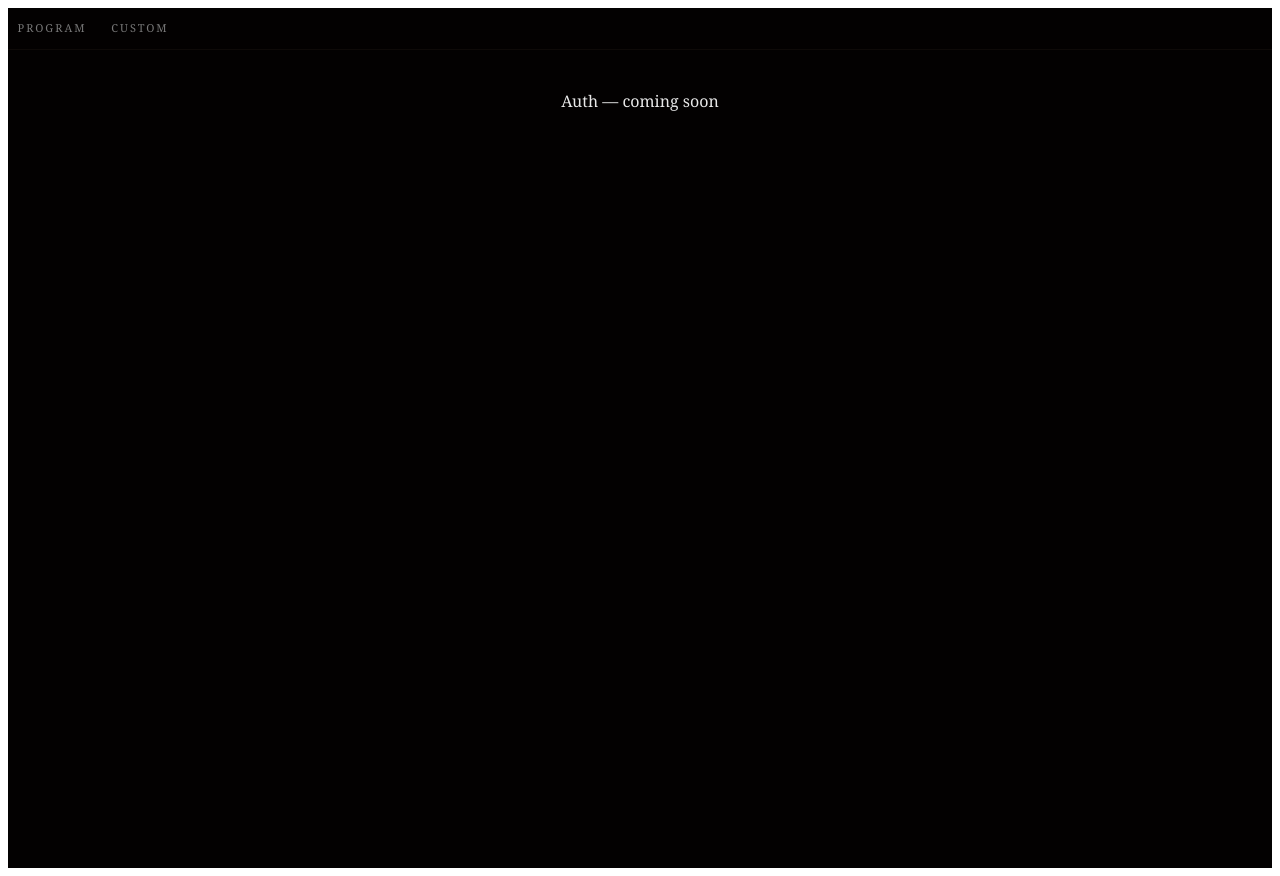
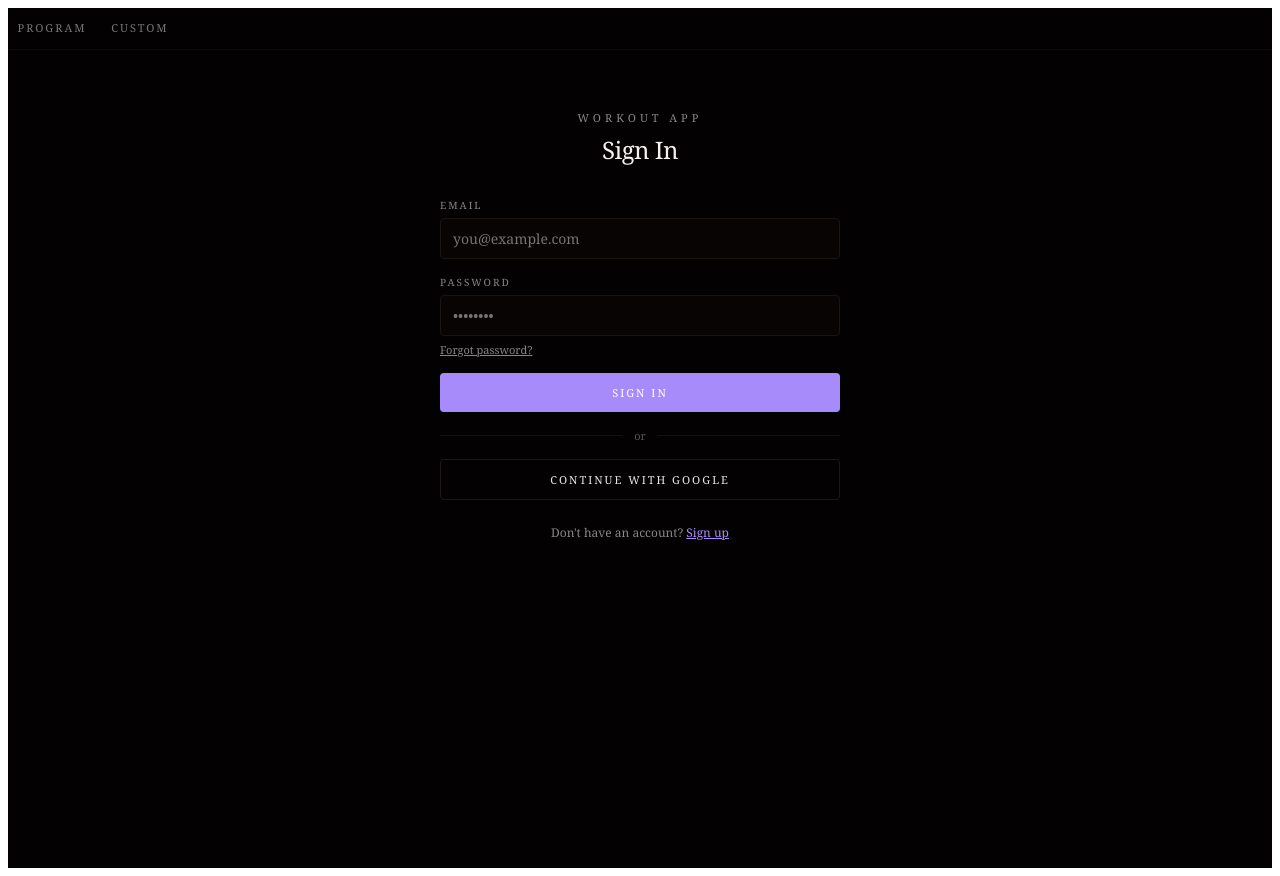
Before and after one commit to hazelugo/Workout-App, a Vue app: page /login in a window 1280 px wide. Built offline with nearby package versions, Linux system fonts and the light colour scheme; no server answers.

Commit message:
feat: add auth view with sign in, sign up, and google oauth

```diff
--- a/src/views/AuthView.vue
+++ b/src/views/AuthView.vue
@@ -1 +1,213 @@
-<template><div style="padding: 40px; text-align: center; color: #e8e8e8">Auth — coming soon</div></template>
+<template>
+  <div :style="{ maxWidth: '400px', margin: '60px auto', padding: '0 20px' }">
+    <div style="text-align: center; margin-bottom: 32px">
+      <div style="font-size: 11px; letter-spacing: 4px; color: #888; text-transform: uppercase; margin-bottom: 8px">
+        Workout App
+      </div>
+      <h1 style="font-size: 1.5rem; font-weight: 400; color: oklch(96% 0.005 45); margin: 0; letter-spacing: -0.5px">
+        {{ isSignUp ? 'Create Account' : 'Sign In' }}
+      </h1>
+    </div>
+
+    <form @submit.prevent="handleSubmit" style="display: flex; flex-direction: column; gap: 16px">
+
+      <!-- Display name (sign up only) -->
+      <div v-if="isSignUp" style="display: flex; flex-direction: column; gap: 6px">
+        <label style="font-size: 10px; letter-spacing: 2px; text-transform: uppercase; color: #888">Name</label>
+        <input
+          v-model="displayName"
+          type="text"
+          placeholder="Your name"
+          required
+          :style="inputStyle"
+        />
+        <span v-if="errors.displayName" style="font-size: 11px; color: #f87171">{{ errors.displayName }}</span>
+      </div>
+
+      <!-- Email -->
+      <div style="display: flex; flex-direction: column; gap: 6px">
+        <label style="font-size: 10px; letter-spacing: 2px; text-transform: uppercase; color: #888">Email</label>
+        <input
+          v-model="email"
+          type="email"
+          placeholder="you@example.com"
+          required
+          :style="inputStyle"
+        />
+        <span v-if="errors.email" style="font-size: 11px; color: #f87171">{{ errors.email }}</span>
+      </div>
+
+      <!-- Password -->
+      <div style="display: flex; flex-direction: column; gap: 6px">
+        <label style="font-size: 10px; letter-spacing: 2px; text-transform: uppercase; color: #888">Password</label>
+        <input
+          v-model="password"
+          type="password"
+          placeholder="••••••••"
+          required
+          :style="inputStyle"
+        />
+        <span v-if="errors.password" style="font-size: 11px; color: #f87171">{{ errors.password }}</span>
+        <button
+          v-if="!isSignUp"
+          type="button"
+          @click="handleForgotPassword"
+          style="background: none; border: none; color: #888; font-size: 11px; cursor: pointer; text-align: left; padding: 0; font-family: Georgia, serif; text-decoration: underline"
+        >Forgot password?</button>
+      </div>
+
+      <!-- General error -->
+      <span v-if="errors.general" style="font-size: 12px; color: #f87171; text-align: center">{{ errors.general }}</span>
+      <!-- Success message (e.g. reset email sent) -->
+      <span v-if="successMsg" style="font-size: 12px; color: #4ade80; text-align: center">{{ successMsg }}</span>
+
+      <!-- Submit -->
+      <button
+        type="submit"
+        :disabled="loading"
+        :style="{
+          padding: '12px',
+          background: loading ? 'oklch(20% 0.008 45)' : '#a78bfa',
+          border: 'none',
+          color: loading ? '#666' : '#fff',
+          fontSize: '11px',
+          letterSpacing: '2px',
+          textTransform: 'uppercase',
+          cursor: loading ? 'not-allowed' : 'pointer',
+          borderRadius: '4px',
+          transition: 'background 0.15s',
+          fontFamily: 'Georgia, serif',
+        }"
+      >{{ loading ? '...' : (isSignUp ? 'Create Account' : 'Sign In') }}</button>
+
+      <!-- Divider -->
+      <div style="display: flex; align-items: center; gap: 12px">
+        <div style="flex: 1; height: 1px; background: oklch(18% 0.008 45)"></div>
+        <span style="font-size: 11px; color: #555">or</span>
+        <div style="flex: 1; height: 1px; background: oklch(18% 0.008 45)"></div>
+      </div>
+
+      <!-- Google OAuth -->
+      <button
+        type="button"
+        @click="handleGoogle"
+        :disabled="loading"
+        :style="{
+          padding: '12px',
+          background: 'transparent',
+          border: '1px solid oklch(22% 0.008 45)',
+          color: '#e8e8e8',
+          fontSize: '11px',
+          letterSpacing: '2px',
+          textTransform: 'uppercase',
+          cursor: 'pointer',
+          borderRadius: '4px',
+          fontFamily: 'Georgia, serif',
+          transition: 'border-color 0.15s',
+        }"
+      >Continue with Google</button>
+
+    </form>
+
+    <!-- Toggle sign in / sign up -->
+    <p style="text-align: center; margin-top: 24px; font-size: 12px; color: #888">
+      {{ isSignUp ? 'Already have an account?' : "Don't have an account?" }}
+      <button
+        @click="toggleMode"
+        style="background: none; border: none; color: #a78bfa; cursor: pointer; font-size: 12px; font-family: Georgia, serif; text-decoration: underline; padding: 0"
+      >{{ isSignUp ? 'Sign in' : 'Sign up' }}</button>
+    </p>
+  </div>
+</template>
+
+<script setup>
+import { ref, reactive } from 'vue'
+import { useRouter, useRoute } from 'vue-router'
+import { useAuthStore } from '../stores/auth'
+
+const auth = useAuthStore()
+const router = useRouter()
+const route = useRoute()
+
+const isSignUp = ref(false)
+const email = ref('')
+const password = ref('')
+const displayName = ref('')
+const loading = ref(false)
+const errors = reactive({ email: '', password: '', displayName: '', general: '' })
+const successMsg = ref('')
+
+const inputStyle = {
+  padding: '10px 12px',
+  background: 'oklch(11.5% 0.008 45)',
+  border: '1px solid oklch(20% 0.008 45)',
+  borderRadius: '4px',
+  color: '#e8e8e8',
+  fontSize: '14px',
+  fontFamily: 'Georgia, serif',
+  outline: 'none',
+}
+
+function clearErrors() {
+  errors.email = ''
+  errors.password = ''
+  errors.displayName = ''
+  errors.general = ''
+  successMsg.value = ''
+}
+
+function toggleMode() {
+  isSignUp.value = !isSignUp.value
+  clearErrors()
+}
+
+async function handleSubmit() {
+  clearErrors()
+  loading.value = true
+  try {
+    if (isSignUp.value) {
+      await auth.signUp(email.value, password.value, displayName.value)
+    } else {
+      await auth.signIn(email.value, password.value)
+    }
+    const redirect = route.query.redirect || '/'
+    router.push(redirect)
+  } catch (err) {
+    const msg = err.message || 'Something went wrong'
+    if (msg.toLowerCase().includes('email')) errors.email = msg
+    else if (msg.toLowerCase().includes('password')) errors.password = msg
+    else errors.general = msg
+  } finally {
+    loading.value = false
+  }
+}
+
+async function handleGoogle() {
+  clearErrors()
+  loading.value = true
+  try {
+    await auth.signInWithGoogle()
+    // Supabase handles redirect — no push needed
+  } catch (err) {
+    errors.general = err.message || 'Google sign-in failed'
+    loading.value = false
+  }
+}
+
+async function handleForgotPassword() {
+  clearErrors()
+  if (!email.value) {
+    errors.email = 'Enter your email address first'
+    return
+  }
+  loading.value = true
+  try {
+    await auth.resetPasswordForEmail(email.value)
+    successMsg.value = 'Password reset email sent. Check your inbox.'
+  } catch (err) {
+    errors.general = err.message || 'Failed to send reset email'
+  } finally {
+    loading.value = false
+  }
+}
+</script>
--- a/src/views/ResetPasswordView.vue
+++ b/src/views/ResetPasswordView.vue
@@ -1 +1,95 @@
-<template><div style="padding: 40px; text-align: center; color: #e8e8e8">Reset password — coming soon</div></template>
+<template>
+  <div :style="{ maxWidth: '400px', margin: '60px auto', padding: '0 20px' }">
+    <div style="text-align: center; margin-bottom: 32px">
+      <h1 style="font-size: 1.5rem; font-weight: 400; color: oklch(96% 0.005 45); margin: 0">
+        Set New Password
+      </h1>
+    </div>
+
+    <div v-if="!ready" style="text-align: center; color: #888; font-size: 13px">
+      Verifying reset link...
+    </div>
+
+    <form v-else @submit.prevent="handleSubmit" style="display: flex; flex-direction: column; gap: 16px">
+      <div style="display: flex; flex-direction: column; gap: 6px">
+        <label style="font-size: 10px; letter-spacing: 2px; text-transform: uppercase; color: #888">New Password</label>
+        <input
+          v-model="password"
+          type="password"
+          placeholder="••••••••"
+          required
+          minlength="8"
+          :style="inputStyle"
+        />
+        <span v-if="error" style="font-size: 11px; color: #f87171">{{ error }}</span>
+      </div>
+
+      <span v-if="success" style="font-size: 12px; color: #4ade80; text-align: center">
+        Password updated. <RouterLink to="/login" style="color: #a78bfa">Sign in</RouterLink>
+      </span>
+
+      <button
+        v-if="!success"
+        type="submit"
+        :disabled="loading"
+        :style="{
+          padding: '12px',
+          background: loading ? 'oklch(20% 0.008 45)' : '#a78bfa',
+          border: 'none',
+          color: loading ? '#666' : '#fff',
+          fontSize: '11px',
+          letterSpacing: '2px',
+          textTransform: 'uppercase',
+          cursor: loading ? 'not-allowed' : 'pointer',
+          borderRadius: '4px',
+          fontFamily: 'Georgia, serif',
+        }"
+      >{{ loading ? '...' : 'Update Password' }}</button>
+    </form>
+  </div>
+</template>
+
+<script setup>
+import { ref, onMounted } from 'vue'
+import { supabase } from '../lib/supabase'
+
+const ready = ref(false)
+const password = ref('')
+const loading = ref(false)
+const error = ref('')
+const success = ref(false)
+
+const inputStyle = {
+  padding: '10px 12px',
+  background: 'oklch(11.5% 0.008 45)',
+  border: '1px solid oklch(20% 0.008 45)',
+  borderRadius: '4px',
+  color: '#e8e8e8',
+  fontSize: '14px',
+  fontFamily: 'Georgia, serif',
+  outline: 'none',
+}
+
+onMounted(() => {
+  // Wait for Supabase to fire the PASSWORD_RECOVERY event from the redirect token
+  supabase.auth.onAuthStateChange((event) => {
+    if (event === 'PASSWORD_RECOVERY') {
+      ready.value = true
+    }
+  })
+})
+
+async function handleSubmit() {
+  error.value = ''
+  loading.value = true
+  try {
+    const { error: err } = await supabase.auth.updateUser({ password: password.value })
+    if (err) throw err
+    success.value = true
+  } catch (err) {
+    error.value = err.message || 'Failed to update password'
+  } finally {
+    loading.value = false
+  }
+}
+</script>
```
